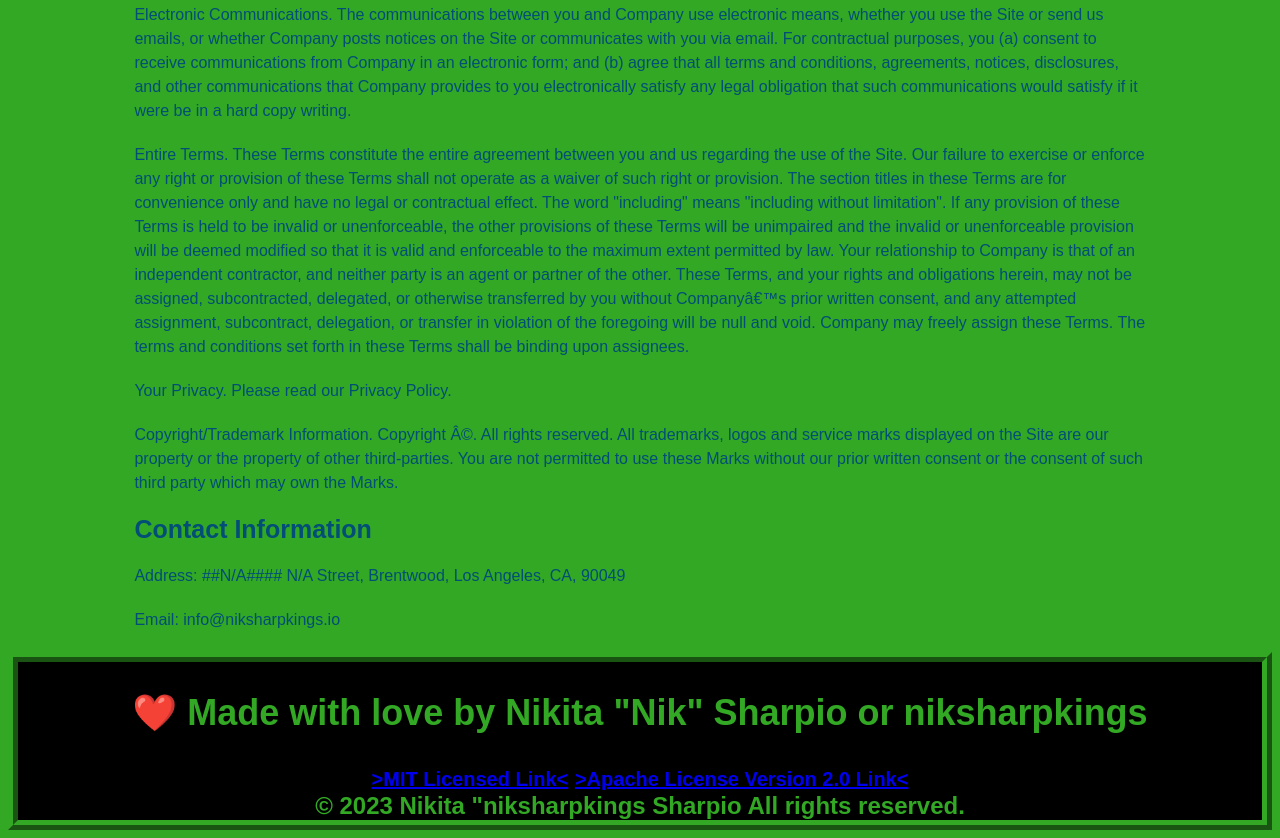
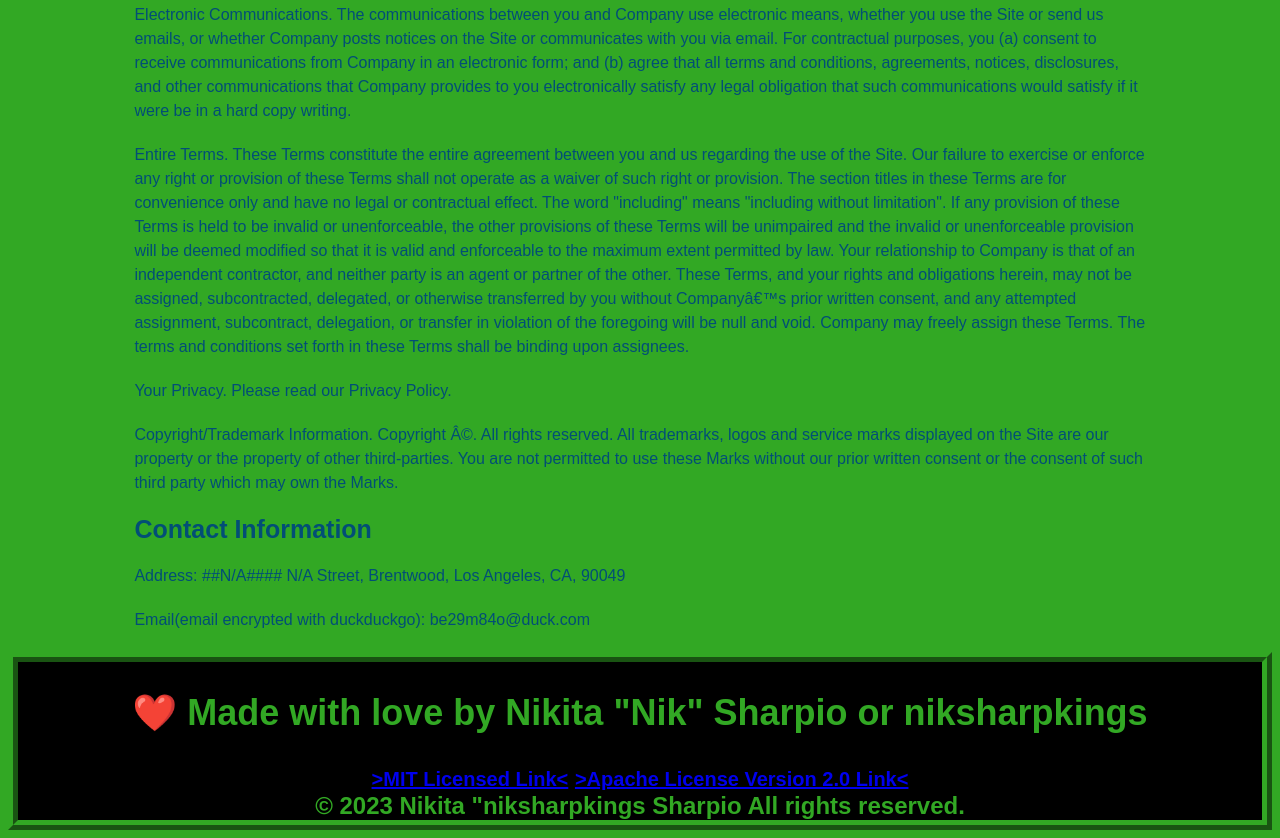
Before and after one commit to Niksharpkings/password-generator, a plain HTML site: page assets/html/privacy-policy.html in a window 1280 px wide. Shown: the part 5515-6353 px from the top of the page. Drawn offline with Linux system fonts and the light colour scheme.

Commit message:
Update privacy-policy.html
duckduckgo encrypted

```diff
--- a/assets/html/privacy-policy.html
+++ b/assets/html/privacy-policy.html
@@ -564,7 +564,7 @@
       </p>
       <h3 id="contact-me">Contact Information</h3>
       <p>Address: ##N/A#### N/A Street, Brentwood, Los Angeles, CA, 90049</p>
-      <p>Email: info@niksharpkings.io</p>
+      <p>Email(email encrypted with duckduckgo): be29m84o@duck.com</p>
     </article>
     <!-- footer -->
     <footer>
```
